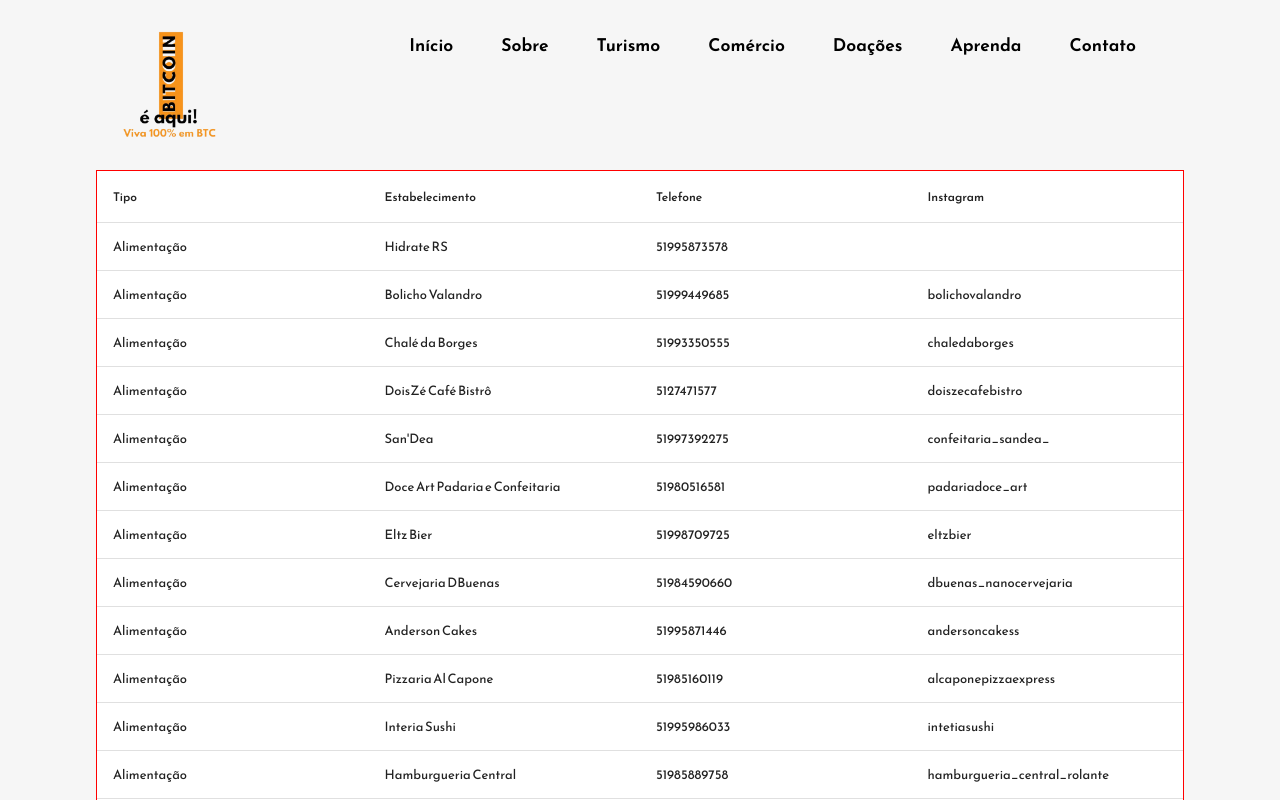
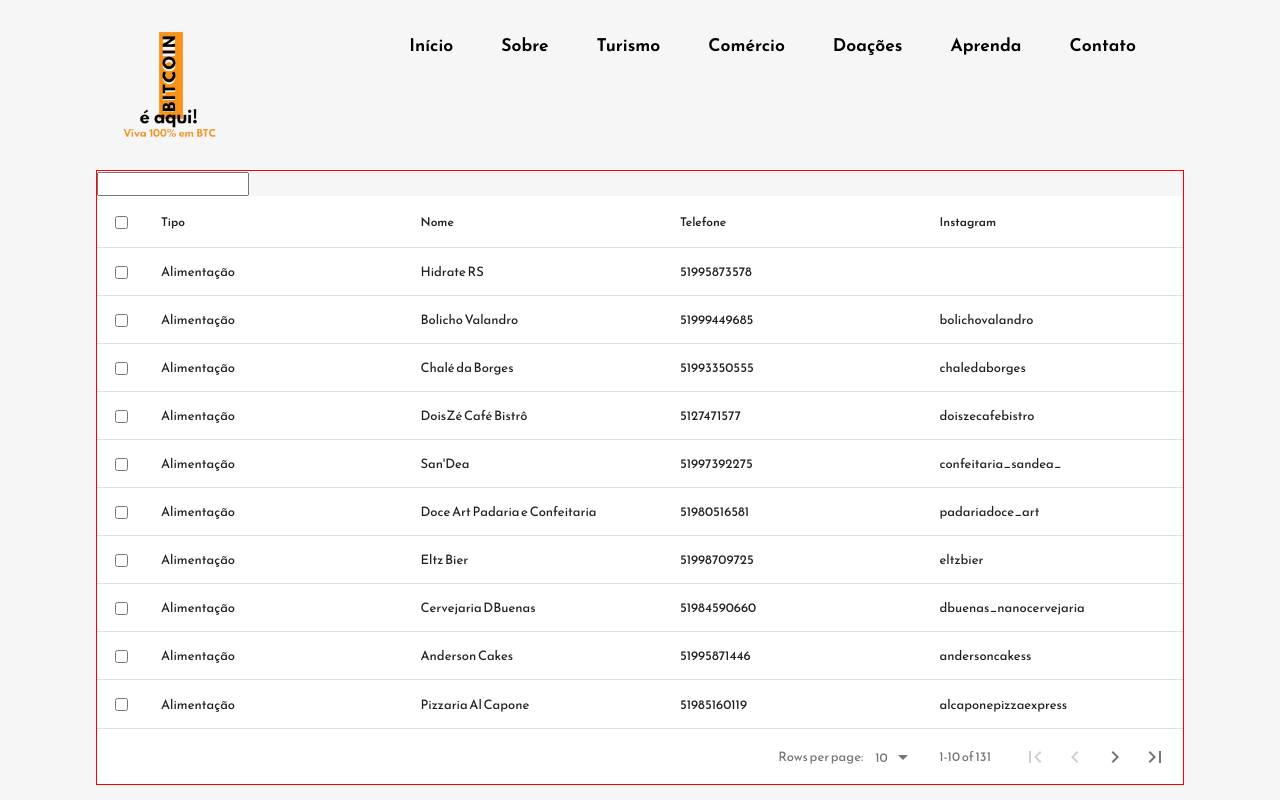
Before and after one commit to koavdev/lp-bitcoineaqui, a React (Create React App) app: page /comercio in a window 1280 px wide. Shown: the top 800 px of the page. Built offline with nearby package versions, Linux system fonts and the light colour scheme.

Commit message:
c47 - create table text filter

```diff
--- a/src/Pages/comercio.js
+++ b/src/Pages/comercio.js
@@ -1,16 +1,17 @@
-import React from 'react'
+import React, { useState } from 'react'
 import Navbar from '../Components/Navbar'
 import Footer from '../Components/Footer'
 import DataTable from 'react-data-table-component'
 
-const comercio = () => {
+const Comercio = () => {
   const columns = [
     {
       name: 'Tipo',
-      selector: row => row.tipo
+      selector: row => row.tipo,
+      sortable: true
     },
     {
-      name: 'Estabelecimento',
+      name: 'Nome',
       selector: row => row.nome,
       sortable: true
     },
@@ -28,19 +29,31 @@
 
   const data = require('../Utils/Pontos.json')
 
+  const [records, setRecords] = useState(data);
+
+  function handleFilter(event) {
+    const newData = data.filter(row => {
+        return row.tipo.toLowerCase().includes(event.target.value.toLowerCase())
+    })
+
+    setRecords(newData);
+  }
+
   return (
     <div>
         <Navbar/>
         <div className='page-container' style={{border: '1px solid red'}}>
-          <div className='comercio-table'>
-            <DataTable columns={columns} data={data}>
+          <div className='comercio-table-filter'>
+            <input type="text" onChange={handleFilter} />
+          </div>
+            <DataTable columns={columns} data={records} selectableRows fixedHeader pagination>
 
             </DataTable>
-            </div>
+
         </div>
         <Footer/>
     </div>
   )
 }
 
-export default comercio
+export default Comercio
--- a/src/Utils/Pontos.json
+++ b/src/Utils/Pontos.json
@@ -783,6 +783,6 @@
         "tipo": "Turismo",
         "nome": "Tchê Leva Turismo",
         "telefone": "5197072829",
-        "instagram": null
+        "instagram": ""
     }
 ]
```
